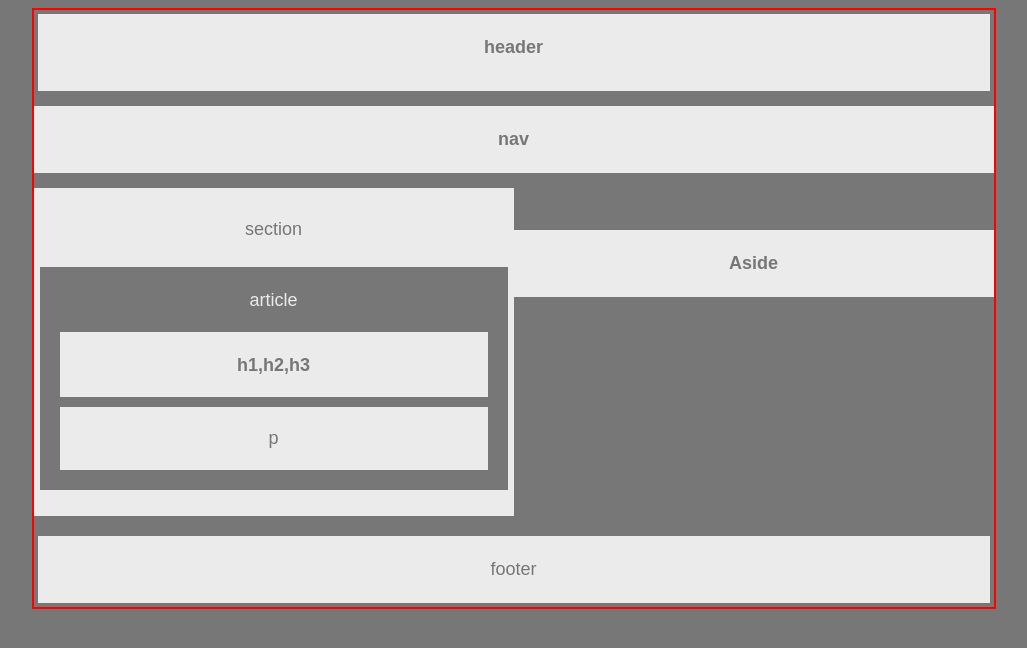
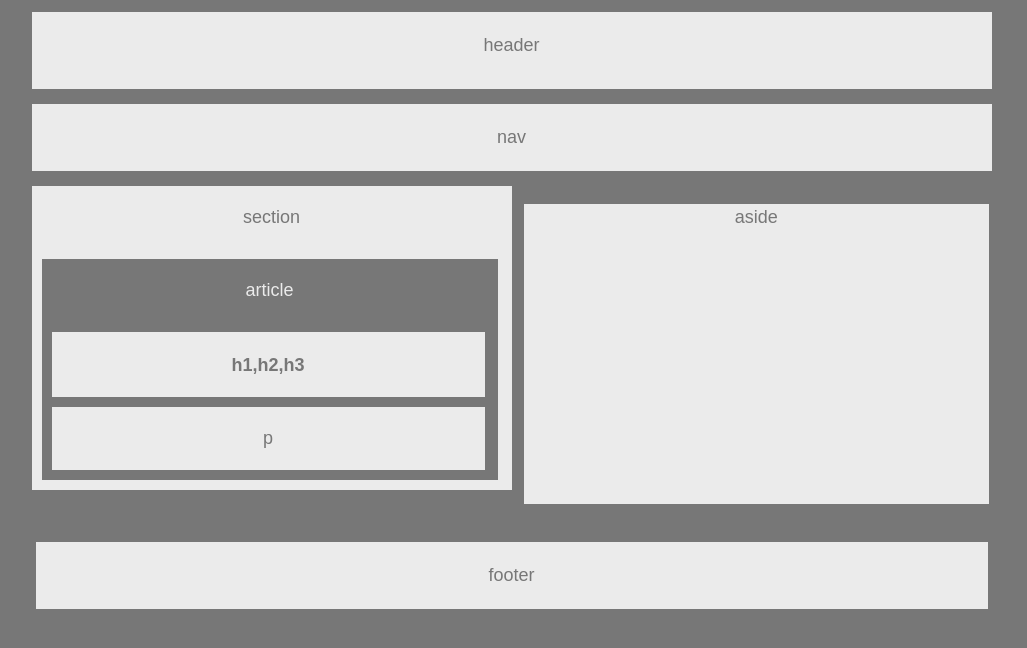
Before and after one commit to pepperellett/HW-Wireframe, a plain HTML site: page index.html in a window 1280 px wide. Shown: the whole page, without its empty margins (201-1228 px from the left). Drawn offline with Linux system fonts and the light colour scheme.

Commit message:
<more formatting work in CSS>

```diff
--- /dev/null
+++ b/09-FloatLayout-Activity 3/Unsolved/floats.css
@@ -0,0 +1,42 @@
+/**
+ * Float Layout Activity
+ **/
+
+* {
+  box-sizing: border-box;
+  text-align: center;
+}
+
+body {
+}
+
+header {
+  padding: 20px;
+  margin-bottom: 20px;
+  color: #333;
+  background: #ccc;
+}
+
+section {
+}
+
+#left {
+}
+
+#middle {
+}
+
+#right {
+}
+
+#full {
+}
+
+#division {
+}
+
+aside {
+}
+
+footer {
+}
--- a/index.html
+++ b/index.html
@@ -25,10 +25,9 @@
         <section id="p">
             <p>p</p>
     </div>
-    <br>
-    <h2 class id="Aside">
-        Aside
-    </h2>
+    <h3>
+        aside
+    </h3>
     <br>
     <footer>footer</footer>
 </body>
--- a/style.css
+++ b/style.css
@@ -5,11 +5,17 @@ body {
     width: 960px;
     font-size: 18px;
     line-height: 150%;
-    padding: 0;
-    border: 2px solid red;
     margin-left: 232.5px;
 }
-
+h1 {
+    color: #777;
+    background-color: #ebebeb;
+    font-size: 18px;
+    font-weight: normal;
+    text-align: center;
+    padding-top: 20px;
+    padding-bottom: 30px;
+}
 h2{
     color: #777;
     background-color: #ebebeb;
@@ -17,59 +23,50 @@ h2{
     padding-top: 20px;
     padding-bottom: 20px;
     font-size: 18px;
+    font-weight: normal;
     width: 100%;
 }
-
-h1 {
-        color: #777;
-        background-color: #ebebeb;
-        font-size: 18px;
-        margin: 4px;
-        text-align: center;
-        padding-top: 20px;
-        padding-bottom: 30px;
-    }
-
  .container{
-        float:left;
         background-color: #ebebeb;
         font-size: 18px;
         text-align: center;
-        padding-top: 10px;
-        padding-bottom: 20px;
-        margin-right: 0px;
         width: 50%;
-        margin-bottom: 10px solid #777;
-        margin-right: 10px solid #777;
+        float:left;
 
     }
 #article {
     background-color: #777;
     color: #ebebeb;
-    padding-top: 2px;
-    border: 6px solid #ebebeb;
+    margin: 10px;
+    width: 95%;
+    float: left;
 }
 #H1-3 {
     background-color: #ebebeb;
     color: #777;
-    border-right: 20px solid #777;
-    border-left: 20px solid #777;
+    align-content: center;
     padding-top: 2px;
+    border: 10px solid #777;
+    width: 95%;
+    float: left;
 }
 
 #p {
+    border-right: 10px solid #777;
     border-top: 10px solid #777;
-    border-bottom: 20px solid #777;
+    width: 100%;
+    float: left;
 }
-#aside {
+h3 {
     color: #777;
     background-color: #ebebeb;
     font-size: 18px;
-    clear: both;
-    width: 50%;
-    overflow: auto;
-    margin-left: 0;
+    font-weight: normal;
+    text-align: center;
+    width: 48.5%;
     height: 300px;
+    border-left: 12px solid #777;
+    float: left;
 }
 footer {
         clear: both;
```
Also changed, not shown: 09-FloatLayout-Activity 3/Unsolved/floats.html (added, +44 -0 lines), 1 other file.
